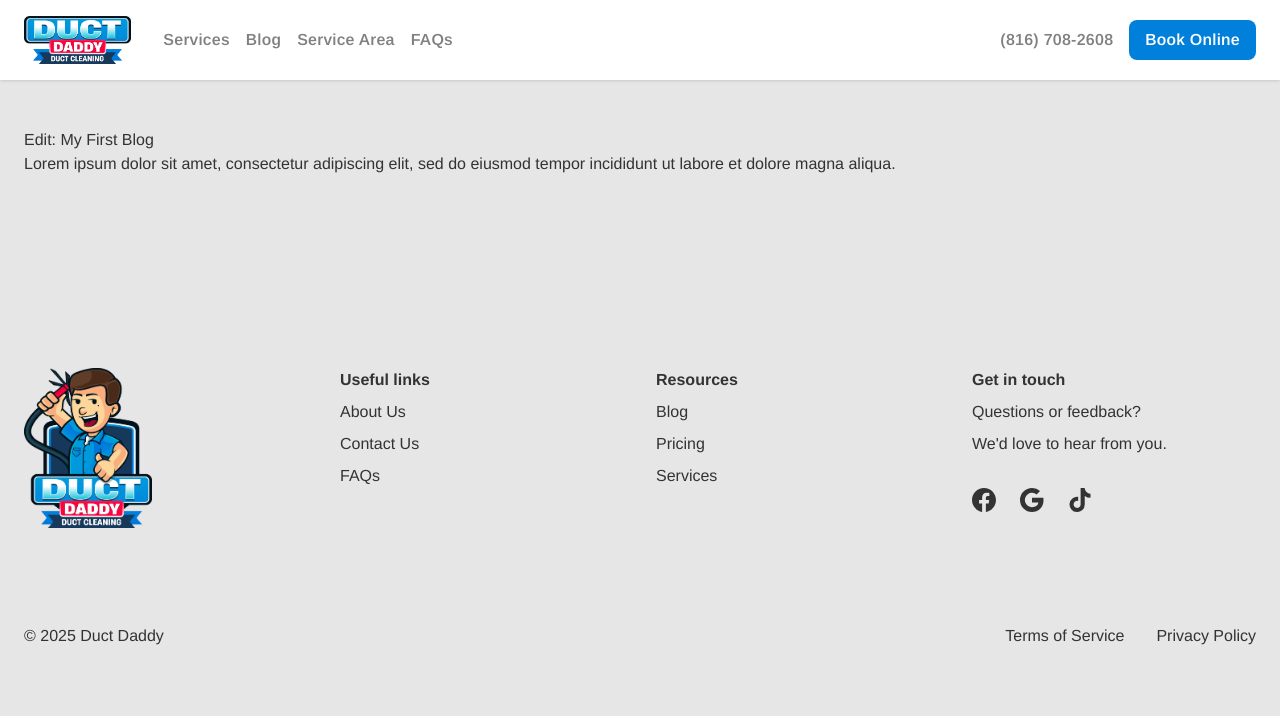
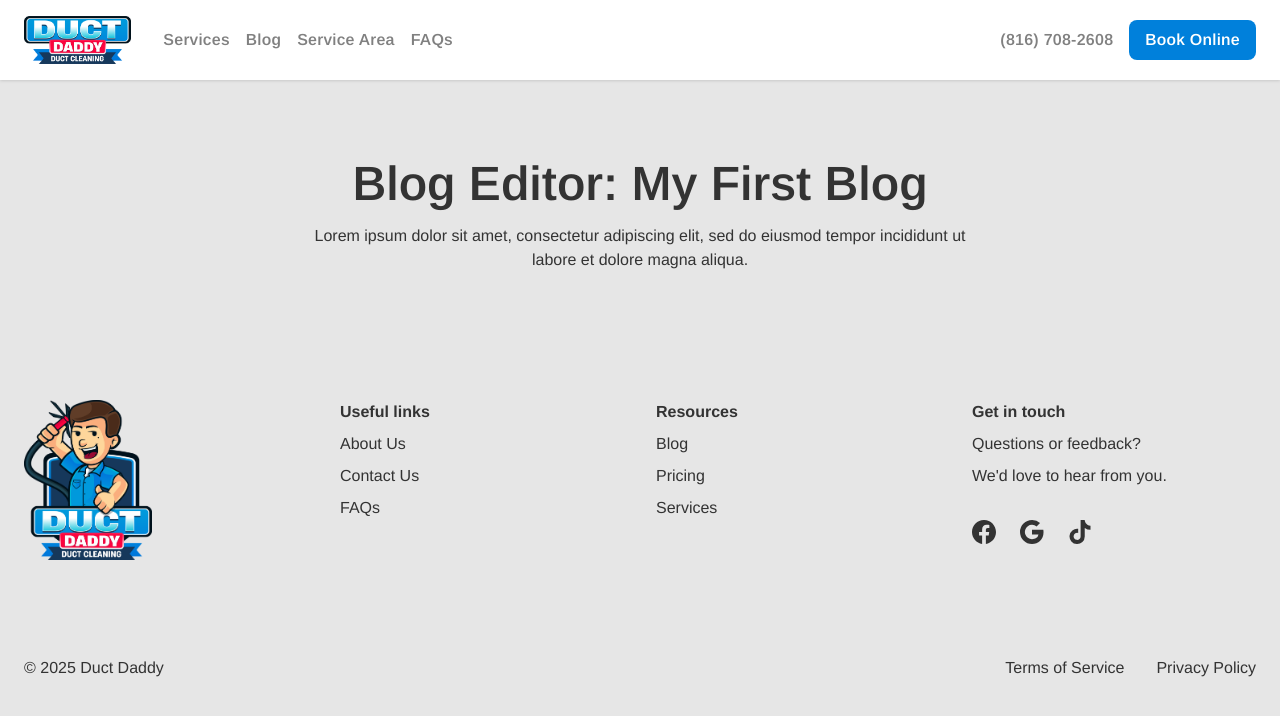
Before and after one commit to flowz0/duct-daddy, a Next.js app: page /edit/1 in a window 1280 px wide. Shown: the top 716 px of the page. Built offline with nearby package versions, Linux system fonts and the light colour scheme.

Commit message:
generate metaData to update title of page using blog title

```diff
--- a/app/(pages)/edit/[id]/page.tsx
+++ b/app/(pages)/edit/[id]/page.tsx
@@ -1,21 +1,47 @@
 import { getBlogs } from "@/lib/blogs";
+import { Metadata } from "next";
 import { notFound } from "next/navigation";
 
-export default async function EditBlogPage({
-  params,
-}: {
-  params: {id: string};
-}) {
+export const dynamic = "force-dynamic";
+
+type Props = {
+  params: {
+    id: string;
+  };
+};
+
+export async function generateMetaData({ params }: Props): Promise<Metadata> {
   const blogs = await getBlogs();
   const blog = blogs.find((b) => b.id === params.id);
+
+  if (!blog) {
+    return {
+      title: "Blog not found | Duct Daddy",
+    };
+  }
+
+  return {
+    title: `Editing Blog: ${blog.title}`,
+    description: blog.summary,
+  };
+}
+
+export default async function EditBlogPage({ params }: Props) {
+  const { id } = await params;
+  const blogs = await getBlogs();
+  const blog = blogs.find((b) => b.id === id);
 
   if (!blog) return notFound();
 
   return (
-    <main className="pt-32 pb-16 px-6 max-w-7xl mx-auto">
+    <main className="pt-32 px-6 max-w-7xl mx-auto lg:pt-40">
       <header>
-        <h1>Edit: {blog.title}</h1>
-        <p>{blog.summary}</p>
+        <h1 className="text-4xl font-semibold text-center sm:text-5xl">
+          Blog Editor: {blog.title}
+        </h1>
+        <p className="mt-4 max-w-2xl mx-auto text-center">
+          {blog.summary}
+        </p>
       </header>
     </main>
   );
```
